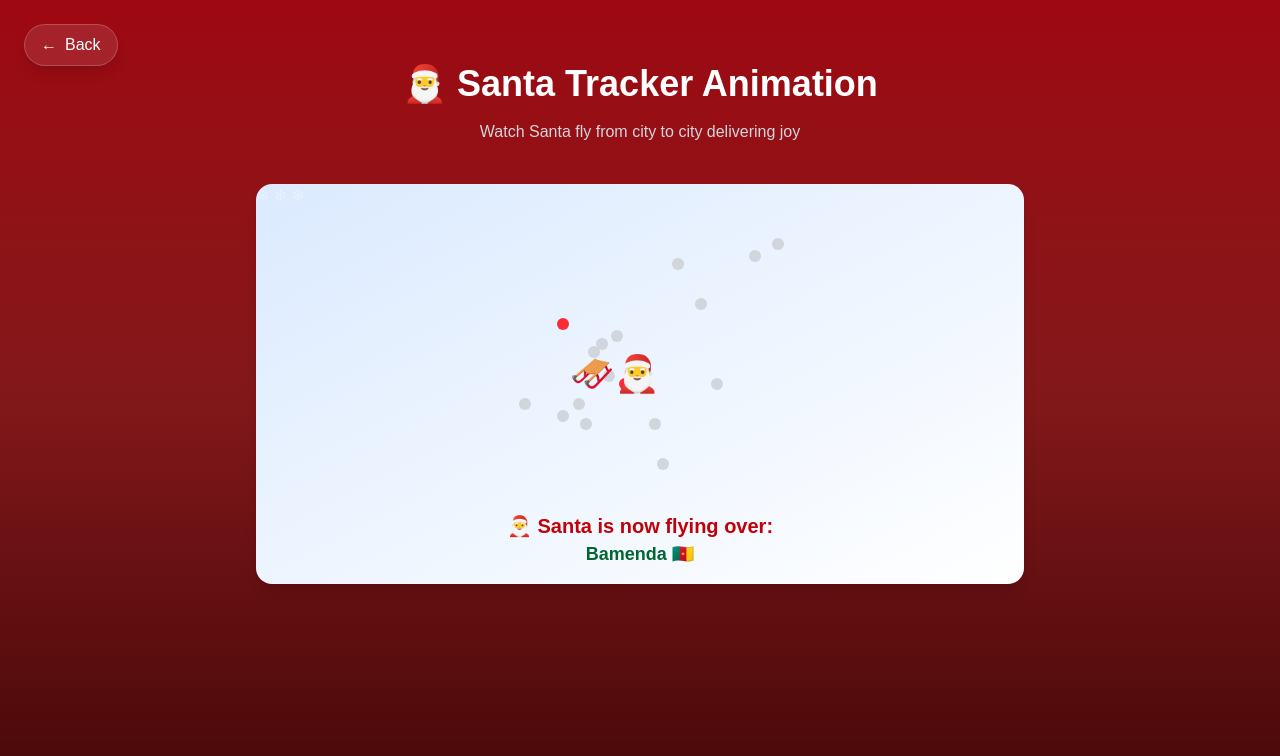
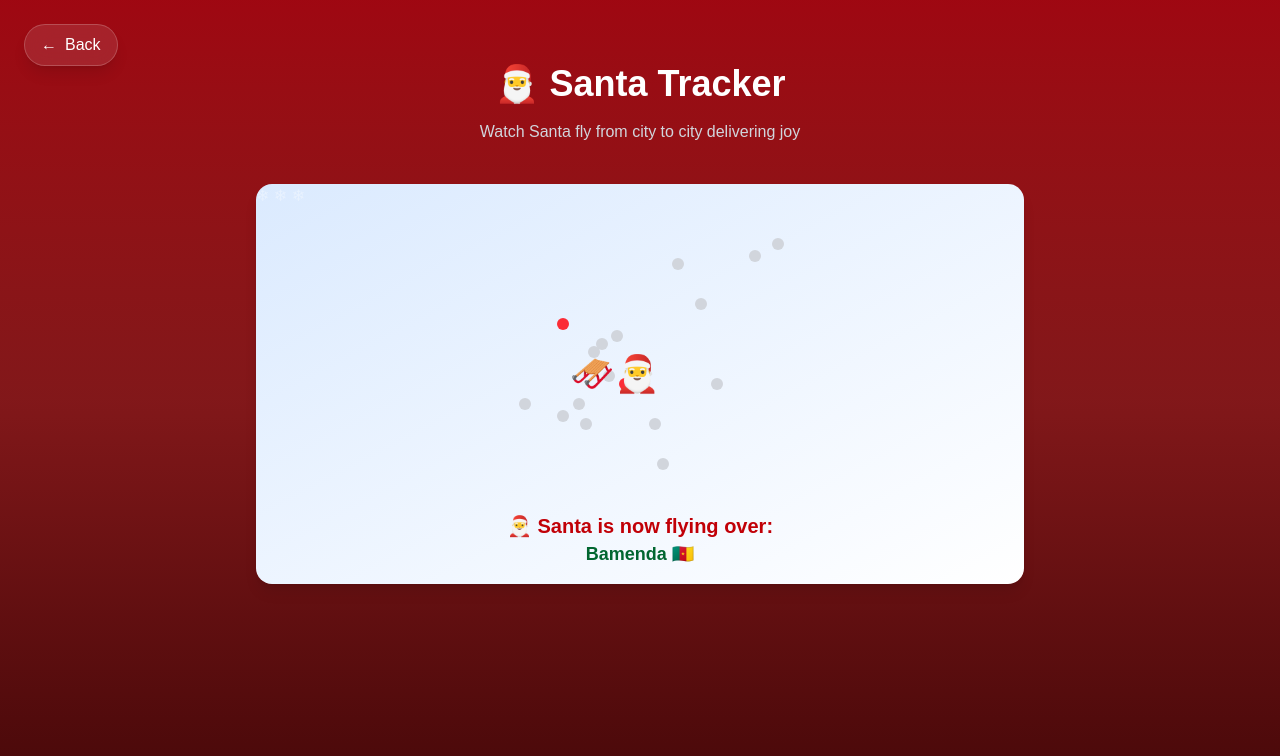
Before and after one commit to Mbiydzenyuy3/santas-magic-hub, a Next.js app: page /magic/santa-tracker in a window 1280 px wide. Shown: the top 756 px of the page. Built offline with nearby package versions, Linux system fonts and the light colour scheme.

Commit message:
feat: implemented a santa-tracker for cities in cameroon

```diff
--- a/app/magic/santa-tracker/page.tsx
+++ b/app/magic/santa-tracker/page.tsx
@@ -16,7 +16,7 @@ export default function SantaTrackerPage() {
         </Link>
       </div>
       <h1 className="text-4xl font-bold text-white mb-4 flex items-center justify-center">
-        🎅 Santa Tracker Animation
+        🎅 Santa Tracker
       </h1>
       <p className="text-gray-300 mb-10 font-medium">
         Watch Santa fly from city to city delivering joy
```
